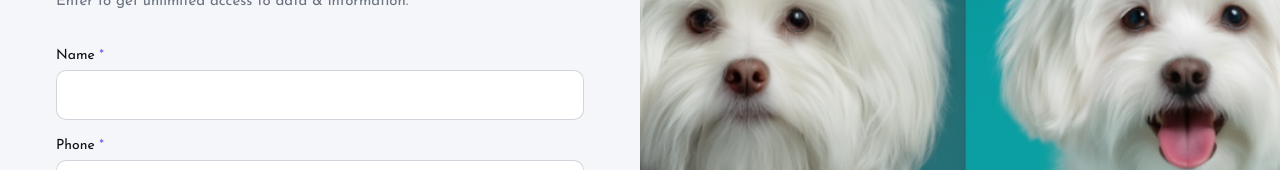
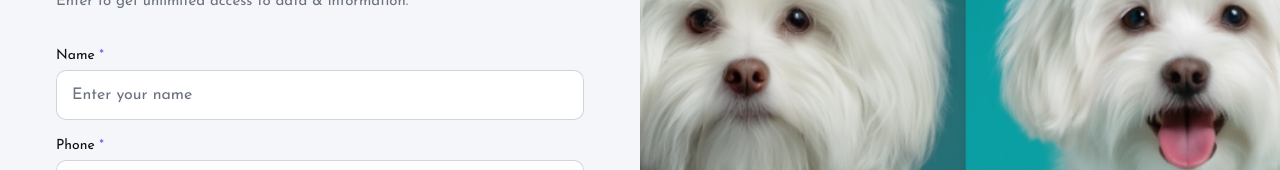
Before and after one commit to Rehan111-555/Groom-dog, a Next.js app: page /signin in a window 1280 px wide. Both pictures are taken after a click on the button "Register here". Shown: the part 351-521 px from the top of the page. Built offline with nearby package versions, Linux system fonts and the light colour scheme.

Commit message:
Update page.jsx

```diff
--- a/app/signin/page.jsx
+++ b/app/signin/page.jsx
@@ -687,6 +687,7 @@ export default function AuthPage() {
                       value={name}
                       onChange={(e) => setName(e.target.value)}
                       className="jz-field w-full h-[50px] rounded-[10px] px-4 ring-1 ring-gray-300 focus:ring-2 focus:ring-[#6b6bff] outline-none"
+                       placeholder="Enter your name"
                       required
                     />
                   </div>
```
